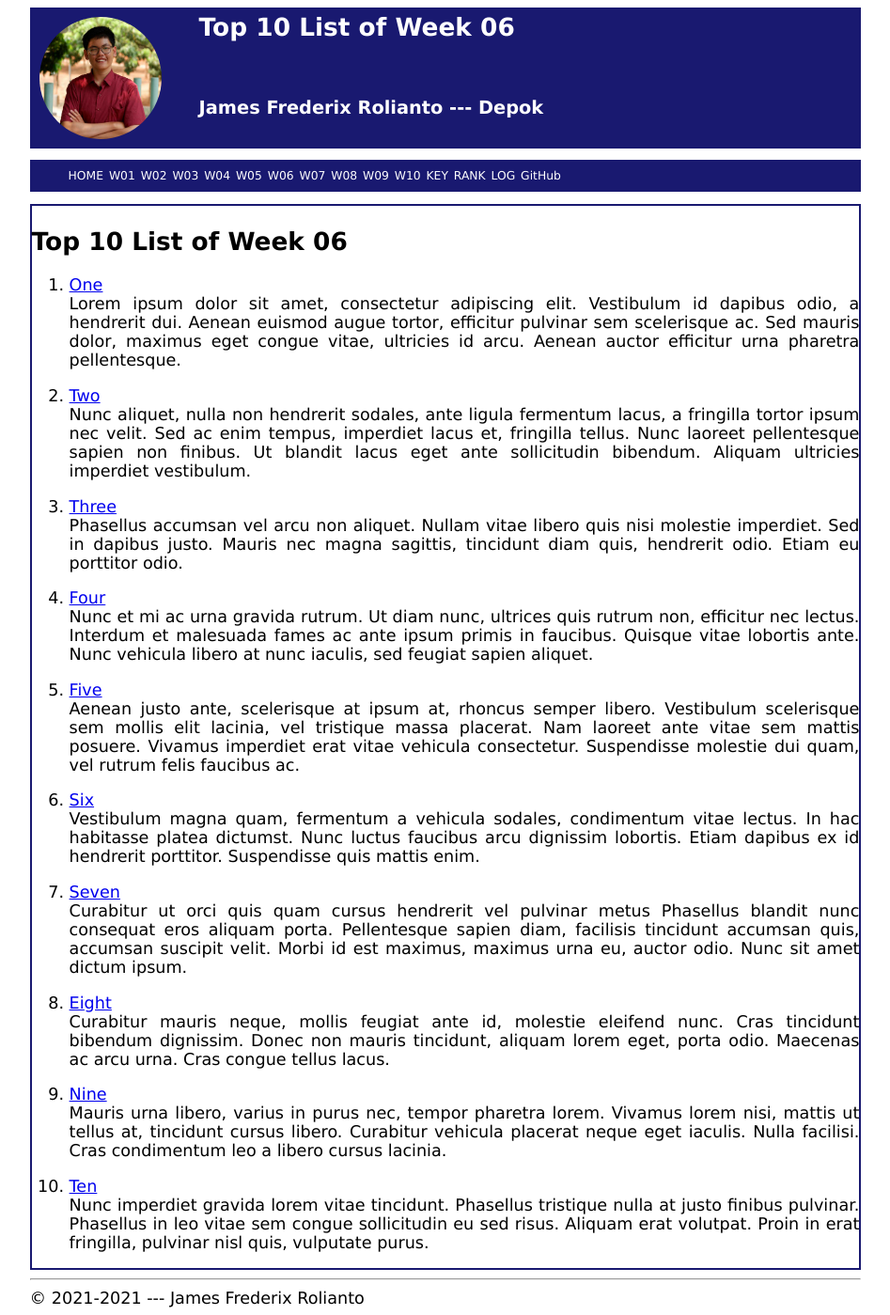
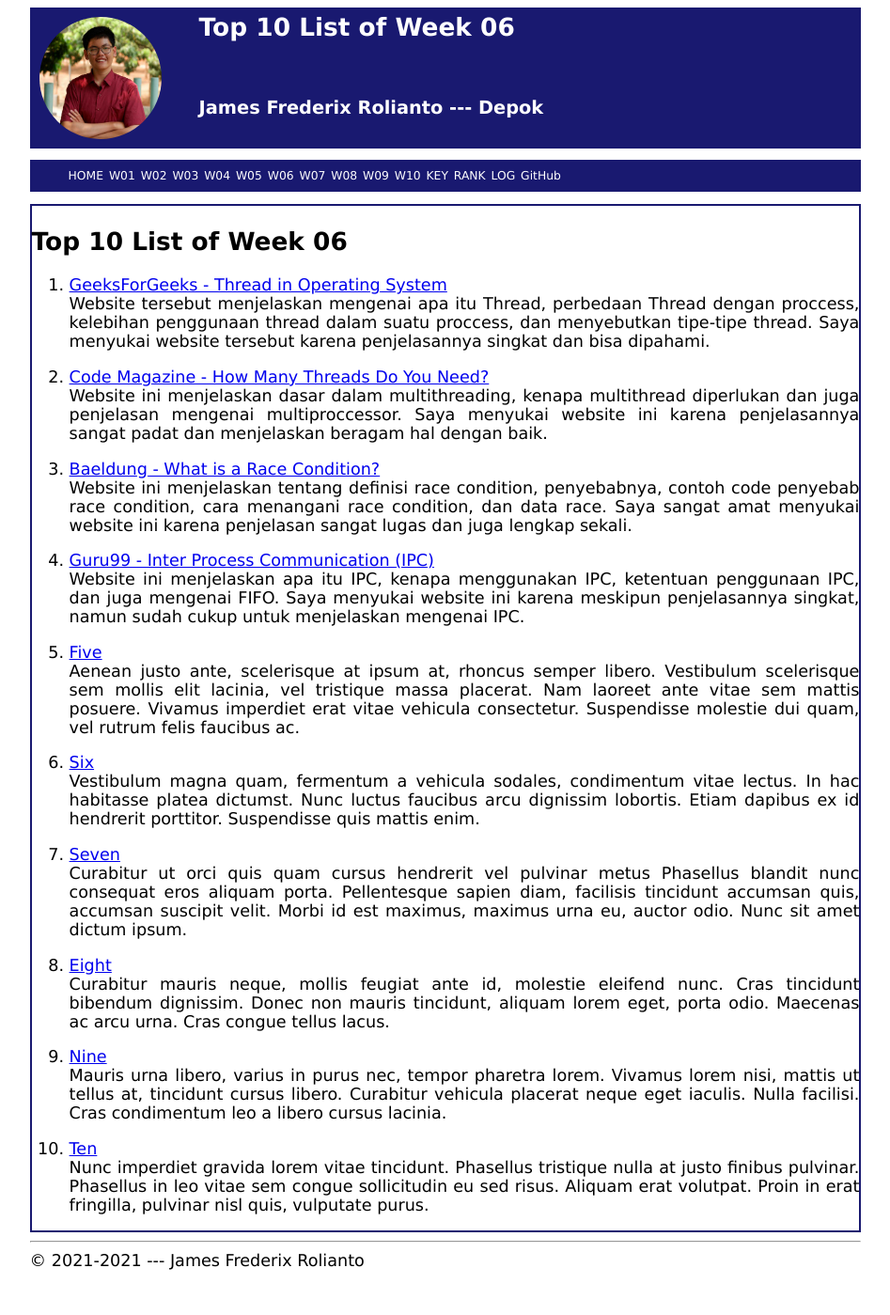
Before and after one commit to SinusCosinusTangen/os211, a Jekyll site: the page built from w06.md, in a window 1280 px wide. Shown: the whole page at 94% size, without its empty margins (166-1113 px from the left). Built offline with Jekyll 4.4.1, drawn with Linux system fonts in a browser that asks for light colours; our own code applies the rules of GitHub Pages for plain Markdown files; after the commit the page ends 1359 px from its top, so only the background shows below that.

Commit message:
OS211 SinusCosinusTangen

```diff
--- a/w06.md
+++ b/w06.md
@@ -5,33 +5,22 @@ permalink: /W06/
 
 # Top 10 List of Week 06
 
-1. [One](https://en.wikipedia.org/wiki/1)<br>
-Lorem ipsum dolor sit amet, consectetur adipiscing elit.
-Vestibulum id dapibus odio, a hendrerit dui.
-Aenean euismod augue tortor, efficitur pulvinar sem scelerisque ac.
-Sed mauris dolor, maximus eget congue vitae, ultricies id arcu.
-Aenean auctor efficitur urna pharetra pellentesque.
+1. [GeeksForGeeks - Thread in Operating System](https://www.geeksforgeeks.org/thread-in-operating-system/)<br>
+Website tersebut menjelaskan mengenai apa itu Thread, perbedaan Thread dengan proccess, kelebihan penggunaan
+thread dalam suatu proccess, dan menyebutkan tipe-tipe thread. Saya menyukai website tersebut karena
+penjelasannya singkat dan bisa dipahami.
 
-2. [Two](https://en.wikipedia.org/wiki/2)<br>
-Nunc aliquet, nulla non hendrerit sodales, ante ligula fermentum lacus, a fringilla tortor ipsum nec velit.
-Sed ac enim tempus, imperdiet lacus et, fringilla tellus.
-Nunc laoreet pellentesque sapien non finibus.
-Ut blandit lacus eget ante sollicitudin bibendum.
-Aliquam ultricies imperdiet vestibulum.
+2. [Code Magazine - How Many Threads Do You Need?](https://www.codemag.com/Article/060033/How-Many-Threads-Do-You-Need)<br>
+Website ini menjelaskan dasar dalam multithreading, kenapa multithread diperlukan dan juga penjelasan mengenai multiproccessor.
+Saya menyukai website ini karena penjelasannya sangat padat dan menjelaskan beragam hal dengan baik.
 
-3. [Three](https://en.wikipedia.org/wiki/3)<br>
-Phasellus accumsan vel arcu non aliquet.
-Nullam vitae libero quis nisi molestie imperdiet.
-Sed in dapibus justo.
-Mauris nec magna sagittis, tincidunt diam quis, hendrerit odio.
-Etiam eu porttitor odio.
+3. [Baeldung - What is a Race Condition?](https://www.baeldung.com/cs/race-conditions)<br>
+Website ini menjelaskan tentang definisi race condition, penyebabnya, contoh code penyebab race condition, cara menangani race
+condition, dan data race. Saya sangat amat menyukai website ini karena penjelasan sangat lugas dan juga lengkap sekali.
 
-4. [Four](https://en.wikipedia.org/wiki/4)<br>
-Nunc et mi ac urna gravida rutrum.
-Ut diam nunc, ultrices quis rutrum non, efficitur nec lectus.
-Interdum et malesuada fames ac ante ipsum primis in faucibus.
-Quisque vitae lobortis ante.
-Nunc vehicula libero at nunc iaculis, sed feugiat sapien aliquet.
+4. [Guru99 - Inter Process Communication (IPC)](https://www.guru99.com/inter-process-communication-ipc.html)<br>
+Website ini menjelaskan apa itu IPC, kenapa menggunakan IPC, ketentuan penggunaan IPC, dan juga mengenai FIFO. Saya menyukai
+website ini karena meskipun penjelasannya singkat, namun sudah cukup untuk menjelaskan mengenai IPC.
 
 5. [Five](https://en.wikipedia.org/wiki/5)<br>
 Aenean justo ante, scelerisque at ipsum at, rhoncus semper libero.
```
